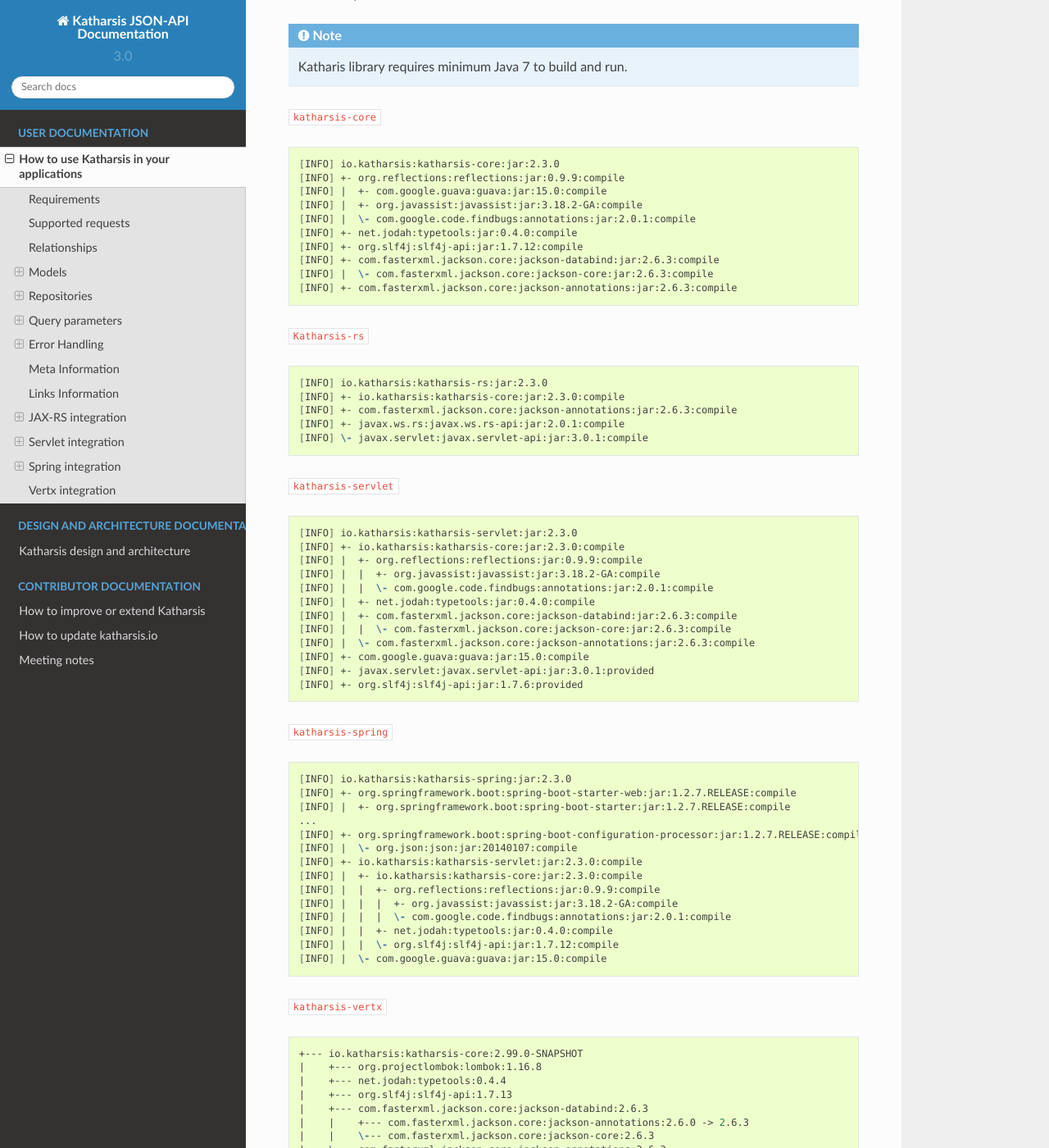
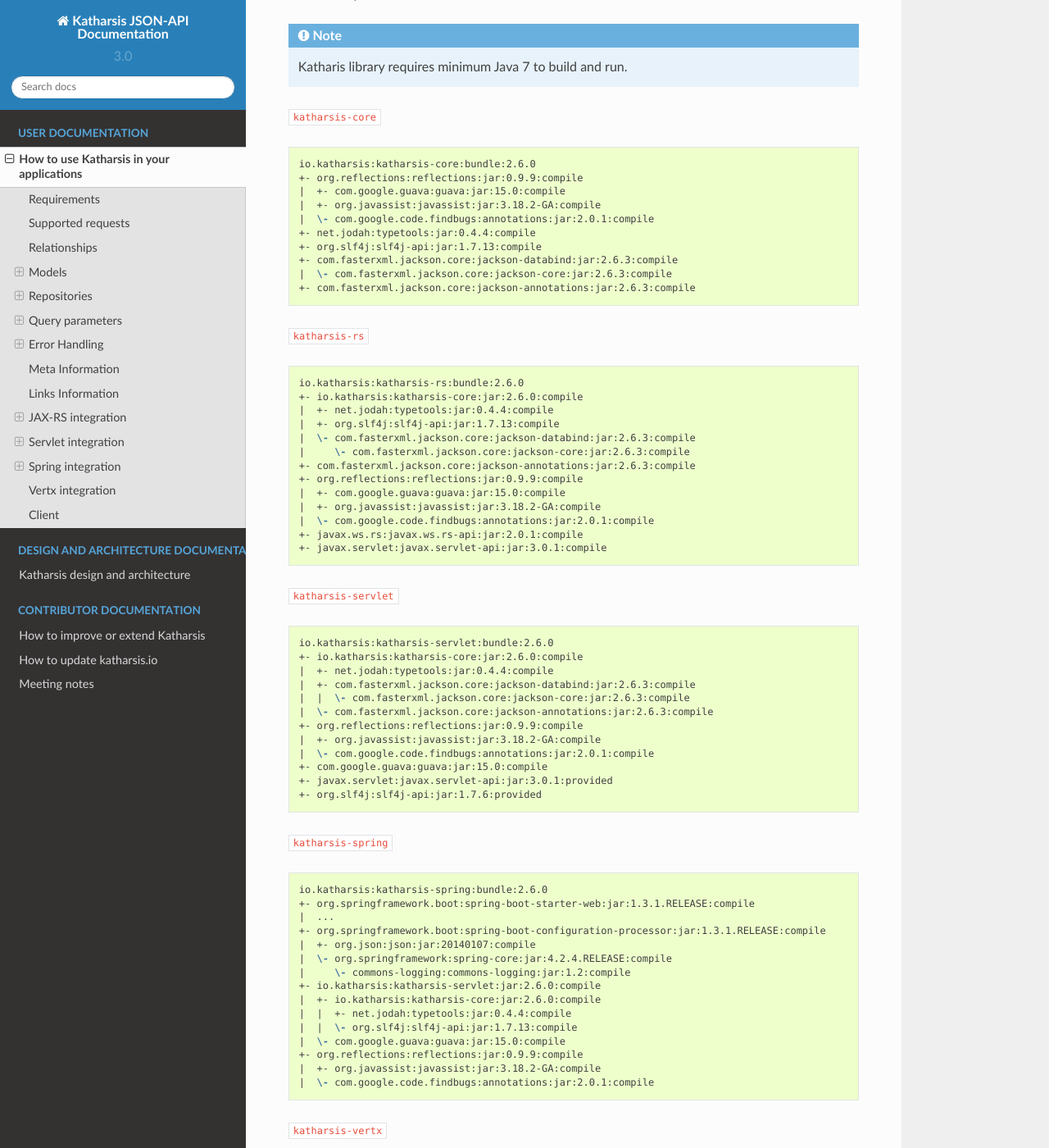
Before and after one commit to katharsis-project/katharsis-docs, a Sphinx documentation site: the page built from source/user-docs.rst, in a window 1280 px wide and 1400 px high, scrolled down 331 px. Shown: the whole window at 82% size. Built offline with Sphinx 7.4.7 and the Read the Docs theme 2.0.0, drawn with Linux system fonts in a browser that asks for light colours; some of the changed text lies outside the part shown.

Commit message:
updated version to 2.6.0, added information about client

```diff
--- a/source/user-docs.rst
+++ b/source/user-docs.rst
@@ -17,65 +17,74 @@
 
 .. code-block:: bash
 
-  [INFO] io.katharsis:katharsis-core:jar:2.3.0
-  [INFO] +- org.reflections:reflections:jar:0.9.9:compile
-  [INFO] |  +- com.google.guava:guava:jar:15.0:compile
-  [INFO] |  +- org.javassist:javassist:jar:3.18.2-GA:compile
-  [INFO] |  \- com.google.code.findbugs:annotations:jar:2.0.1:compile
-  [INFO] +- net.jodah:typetools:jar:0.4.0:compile
-  [INFO] +- org.slf4j:slf4j-api:jar:1.7.12:compile
-  [INFO] +- com.fasterxml.jackson.core:jackson-databind:jar:2.6.3:compile
-  [INFO] |  \- com.fasterxml.jackson.core:jackson-core:jar:2.6.3:compile
-  [INFO] +- com.fasterxml.jackson.core:jackson-annotations:jar:2.6.3:compile
+  io.katharsis:katharsis-core:bundle:2.6.0
+  +- org.reflections:reflections:jar:0.9.9:compile
+  |  +- com.google.guava:guava:jar:15.0:compile
+  |  +- org.javassist:javassist:jar:3.18.2-GA:compile
+  |  \- com.google.code.findbugs:annotations:jar:2.0.1:compile
+  +- net.jodah:typetools:jar:0.4.4:compile
+  +- org.slf4j:slf4j-api:jar:1.7.13:compile
+  +- com.fasterxml.jackson.core:jackson-databind:jar:2.6.3:compile
+  |  \- com.fasterxml.jackson.core:jackson-core:jar:2.6.3:compile
+  +- com.fasterxml.jackson.core:jackson-annotations:jar:2.6.3:compile
 
 
-``Katharsis-rs``
+``katharsis-rs``
 
 .. code-block:: bash
 
-  [INFO] io.katharsis:katharsis-rs:jar:2.3.0
-  [INFO] +- io.katharsis:katharsis-core:jar:2.3.0:compile
-  [INFO] +- com.fasterxml.jackson.core:jackson-annotations:jar:2.6.3:compile
-  [INFO] +- javax.ws.rs:javax.ws.rs-api:jar:2.0.1:compile
-  [INFO] \- javax.servlet:javax.servlet-api:jar:3.0.1:compile
+  io.katharsis:katharsis-rs:bundle:2.6.0
+  +- io.katharsis:katharsis-core:jar:2.6.0:compile
+  |  +- net.jodah:typetools:jar:0.4.4:compile
+  |  +- org.slf4j:slf4j-api:jar:1.7.13:compile
+  |  \- com.fasterxml.jackson.core:jackson-databind:jar:2.6.3:compile
+  |     \- com.fasterxml.jackson.core:jackson-core:jar:2.6.3:compile
+  +- com.fasterxml.jackson.core:jackson-annotations:jar:2.6.3:compile
+  +- org.reflections:reflections:jar:0.9.9:compile
+  |  +- com.google.guava:guava:jar:15.0:compile
+  |  +- org.javassist:javassist:jar:3.18.2-GA:compile
+  |  \- com.google.code.findbugs:annotations:jar:2.0.1:compile
+  +- javax.ws.rs:javax.ws.rs-api:jar:2.0.1:compile
+  +- javax.servlet:javax.servlet-api:jar:3.0.1:compile
 
 
 ``katharsis-servlet``
 
 .. code-block:: bash
 
-  [INFO] io.katharsis:katharsis-servlet:jar:2.3.0
-  [INFO] +- io.katharsis:katharsis-core:jar:2.3.0:compile
-  [INFO] |  +- org.reflections:reflections:jar:0.9.9:compile
-  [INFO] |  |  +- org.javassist:javassist:jar:3.18.2-GA:compile
-  [INFO] |  |  \- com.google.code.findbugs:annotations:jar:2.0.1:compile
-  [INFO] |  +- net.jodah:typetools:jar:0.4.0:compile
-  [INFO] |  +- com.fasterxml.jackson.core:jackson-databind:jar:2.6.3:compile
-  [INFO] |  |  \- com.fasterxml.jackson.core:jackson-core:jar:2.6.3:compile
-  [INFO] |  \- com.fasterxml.jackson.core:jackson-annotations:jar:2.6.3:compile
-  [INFO] +- com.google.guava:guava:jar:15.0:compile
-  [INFO] +- javax.servlet:javax.servlet-api:jar:3.0.1:provided
-  [INFO] +- org.slf4j:slf4j-api:jar:1.7.6:provided
+  io.katharsis:katharsis-servlet:bundle:2.6.0
+  +- io.katharsis:katharsis-core:jar:2.6.0:compile
+  |  +- net.jodah:typetools:jar:0.4.4:compile
+  |  +- com.fasterxml.jackson.core:jackson-databind:jar:2.6.3:compile
+  |  |  \- com.fasterxml.jackson.core:jackson-core:jar:2.6.3:compile
+  |  \- com.fasterxml.jackson.core:jackson-annotations:jar:2.6.3:compile
+  +- org.reflections:reflections:jar:0.9.9:compile
+  |  +- org.javassist:javassist:jar:3.18.2-GA:compile
+  |  \- com.google.code.findbugs:annotations:jar:2.0.1:compile
+  +- com.google.guava:guava:jar:15.0:compile
+  +- javax.servlet:javax.servlet-api:jar:3.0.1:provided
+  +- org.slf4j:slf4j-api:jar:1.7.6:provided
 
 
 ``katharsis-spring``
 
 .. code-block:: bash
 
-  [INFO] io.katharsis:katharsis-spring:jar:2.3.0
-  [INFO] +- org.springframework.boot:spring-boot-starter-web:jar:1.2.7.RELEASE:compile
-  [INFO] |  +- org.springframework.boot:spring-boot-starter:jar:1.2.7.RELEASE:compile
-  ...
-  [INFO] +- org.springframework.boot:spring-boot-configuration-processor:jar:1.2.7.RELEASE:compile
-  [INFO] |  \- org.json:json:jar:20140107:compile
-  [INFO] +- io.katharsis:katharsis-servlet:jar:2.3.0:compile
-  [INFO] |  +- io.katharsis:katharsis-core:jar:2.3.0:compile
-  [INFO] |  |  +- org.reflections:reflections:jar:0.9.9:compile
-  [INFO] |  |  |  +- org.javassist:javassist:jar:3.18.2-GA:compile
-  [INFO] |  |  |  \- com.google.code.findbugs:annotations:jar:2.0.1:compile
-  [INFO] |  |  +- net.jodah:typetools:jar:0.4.0:compile
-  [INFO] |  |  \- org.slf4j:slf4j-api:jar:1.7.12:compile
-  [INFO] |  \- com.google.guava:guava:jar:15.0:compile
+  io.katharsis:katharsis-spring:bundle:2.6.0
+  +- org.springframework.boot:spring-boot-starter-web:jar:1.3.1.RELEASE:compile
+  |  ...
+  +- org.springframework.boot:spring-boot-configuration-processor:jar:1.3.1.RELEASE:compile
+  |  +- org.json:json:jar:20140107:compile
+  |  \- org.springframework:spring-core:jar:4.2.4.RELEASE:compile
+  |     \- commons-logging:commons-logging:jar:1.2:compile
+  +- io.katharsis:katharsis-servlet:jar:2.6.0:compile
+  |  +- io.katharsis:katharsis-core:jar:2.6.0:compile
+  |  |  +- net.jodah:typetools:jar:0.4.4:compile
+  |  |  \- org.slf4j:slf4j-api:jar:1.7.13:compile
+  |  \- com.google.guava:guava:jar:15.0:compile
+  +- org.reflections:reflections:jar:0.9.9:compile
+  |  +- org.javassist:javassist:jar:3.18.2-GA:compile
+  |  \- com.google.code.findbugs:annotations:jar:2.0.1:compile
 
 
 ``katharsis-vertx``
@@ -100,6 +109,23 @@
   |    \--- com.google.code.findbugs:annotations:2.0.1
   \--- org.slf4j:slf4j-api:1.7.13
 
+  ``katharsis-client``
+
+  .. code-block:: bash
+
+  io.katharsis:katharsis-client:bundle:2.6.0
+  +- io.katharsis:katharsis-core:jar:2.6.0:compile
+  |  +- net.jodah:typetools:jar:0.4.4:compile
+  |  +- org.slf4j:slf4j-api:jar:1.7.13:compile
+  |  +- com.fasterxml.jackson.core:jackson-databind:jar:2.6.3:compile
+  |  |  \- com.fasterxml.jackson.core:jackson-core:jar:2.6.3:compile
+  |  \- com.fasterxml.jackson.core:jackson-annotations:jar:2.6.3:compile
+  +- org.reflections:reflections:jar:0.9.9:compile
+  |  +- com.google.guava:guava:jar:15.0:compile
+  |  +- org.javassist:javassist:jar:3.18.2-GA:compile
+  |  \- com.google.code.findbugs:annotations:jar:2.0.1:compile
+  +- com.squareup.okhttp:okhttp:jar:2.7.5:compile
+  |  \- com.squareup.okio:okio:jar:1.6.0:compile
 
 Supported requests
 ------------------
@@ -926,4 +952,33 @@
   router.route("/api/*").handler(katharsisGlue);
 
 
+Client
+-----------------
+
+Since v2.6.0 there is a new Katharsis client support for Java projects to allow
+communicating with JSON-API compliant servers. `OkHttp <http://square.github.io/okhttp>`_
+library has been used to allow usage in both Android and server applications and services.
+
+.. note::
+  This functionality should be considered experimental and used on your own risk.
+
+The client requires to define resources in the same manner as defined in the `Models`_ section.
+To start using the client just create an instance of ``KatharsisClient`` and pass the service
+URL and the location to the package where the models are defined.
+
+The client has two methods:
+
+* ``KatharsisClient#getRepository(Class)`` to build a resource repository
+* ``KatharsisClient#getRepository(Class, Class)`` to build a relationship repository
+
+The interface of the repositories is as same as defined in `Repositories`_ section.
+
+An example of the usage:
+
+.. code-block:: java
+
+  KatharsisClient client = new KatharsisClient("http://localhost:8080/api", "models");
+  ResourceRepositoryStub<Task, Long> taskRepo = client.getRepository(Task.class);
+  List<Task> tasks = taskRepo.findAll(new QueryParams());
+
 Enjoy.
```
Also changed, not shown: other parts of source/user-docs.rst (+2 -2 lines).
